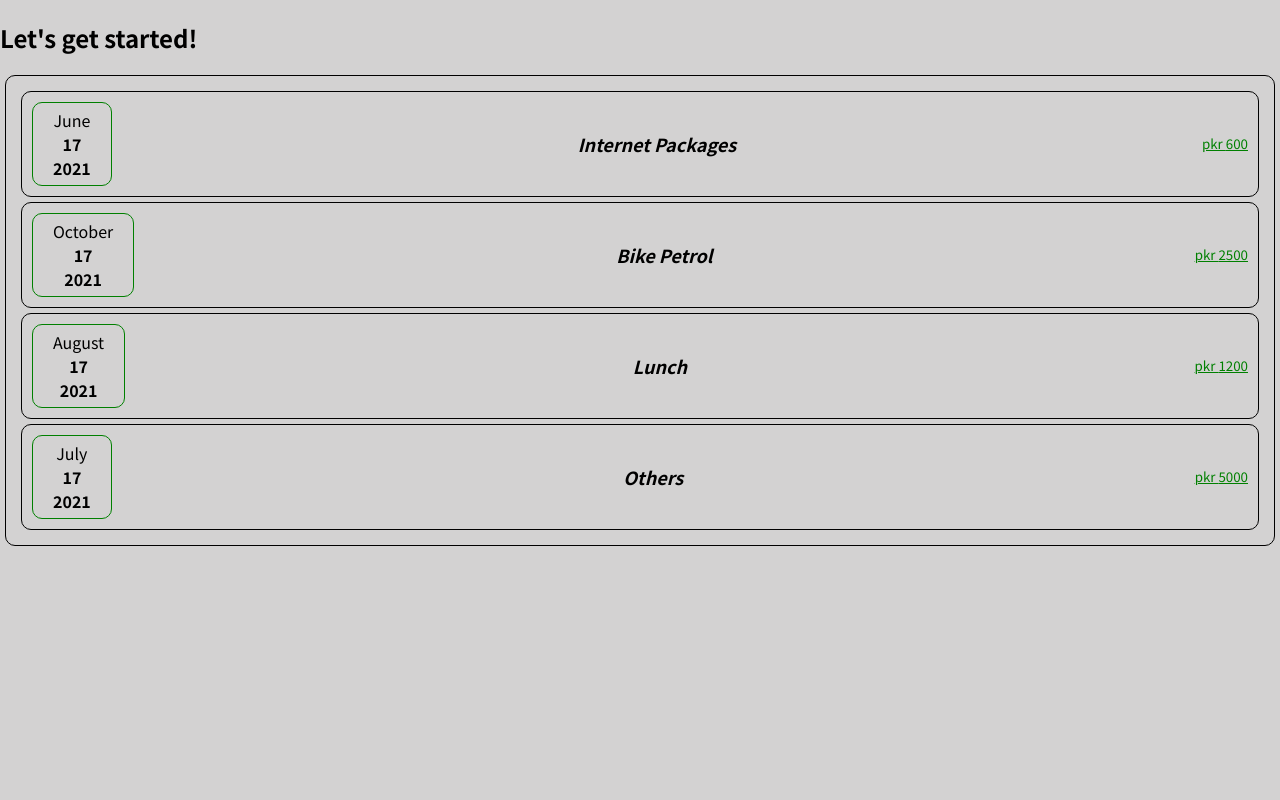
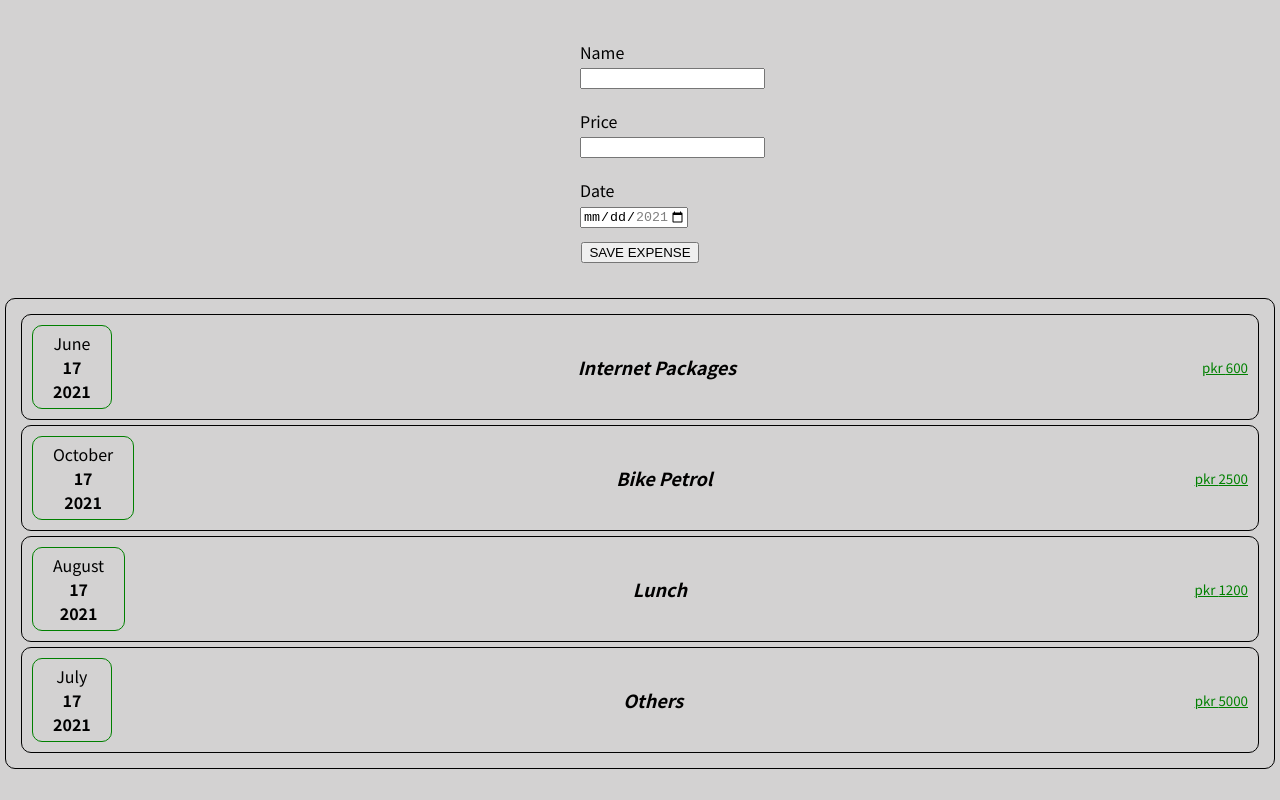
Before and after one commit to asdbukhari/expense-tracking, a React (Create React App) app: page / in a window 1280 px wide. Built offline with nearby package versions, Linux system fonts and the light colour scheme.

Commit message:
lifting state up

```diff
--- a/src/App.js
+++ b/src/App.js
@@ -1,4 +1,5 @@
-import Expenses from "./components/expense/Expenses";
+import Expenses from "./components/Expense/Expenses";
+import GenerateExpense from "./components/NewExpense/GenerateExpense";
 
 function App() {
   const expenses = [
@@ -9,28 +10,33 @@ function App() {
       date: new Date(2021, 5, 17),
     },
     {
-      id: "e1",
+      id: "e2",
       title: "Bike Petrol",
       price: 2500,
       date: new Date(2021, 9, 17),
     },
     {
-      id: "e1",
+      id: "e3",
       title: "Lunch",
       price: 1200,
       date: new Date(2021, 7, 17),
     },
     {
-      id: "e1",
+      id: "e4",
       title: "Others",
       price: 5000,
       date: new Date(2021, 6, 17),
     },
   ];
 
+  const saveExpenseDate = (expense) => {
+    console.log("data");
+    console.log(expense);
+  };
+
   return (
     <>
-      <h2>Let's get started!</h2>
+      <GenerateExpense onSaveExpenseDate={saveExpenseDate} />
       <Expenses data={expenses} />
     </>
   );
--- a/src/components/expense/ExpenseDate/index.js
+++ b/src/components/Expense/ExpenseDate/index.js
@@ -1,7 +1,6 @@
 import "./expenseDate.css";
 
 const ExpenseDate = (props) => {
-  console.log(props);
   const month = props.date.toLocaleDateString("en-US", { month: "long" });
   const day = props.date.toLocaleDateString("en-US", { day: "2-digit" });
   const year = props.date.getFullYear();
--- a/src/components/expense/Expenses/index.js
+++ b/src/components/Expense/Expenses/index.js
@@ -7,7 +7,7 @@ const Expenses = (props) => {
     <>
       <Card>
         {expenses.map((expense) => {
-          return <ExpenseItem expenseItem={expense} />;
+          return <ExpenseItem key={expense.id} expenseItem={expense} />;
         })}
       </Card>
     </>
--- /dev/null
+++ b/src/components/NewExpense/ExpenseForm/expense_form.module.css
@@ -0,0 +1,12 @@
+.expense_form {
+  display: flex;
+  align-items: center;
+  justify-content: center;
+  flex-direction: column;
+  width: 100%;
+  padding: 30px;
+}
+.form_control {
+  width: 120px;
+  margin: 10px;
+}
--- /dev/null
+++ b/src/components/NewExpense/ExpenseForm/index.js
@@ -0,0 +1,82 @@
+import styles from "./expense_form.module.css";
+import React, { useState } from "react";
+
+const ExpenseForm = (props) => {
+  const [name, setName] = useState("");
+  const [price, setPrice] = useState("");
+  const [date, setDate] = useState("");
+
+  const inputNameHandler = (e) => {
+    setName(e.target.value);
+  };
+
+  const inputPriceHandler = (e) => {
+    setPrice(e.target.value);
+  };
+
+  const inputDateHandler = (e) => {
+    setDate(e.target.value);
+  };
+
+  const formSubmitHandler = (e) => {
+    e.preventDefault();
+    const expenseDate = {
+      name,
+      price,
+      date,
+    };
+    props.onGenerateData(expenseDate);
+
+    setName("");
+    setPrice("");
+    setDate("");
+  };
+
+  return (
+    <>
+      <form onSubmit={formSubmitHandler} className={styles.expense_form}>
+        <div className={styles.form_control}>
+          <label htmlFor="name">Name</label>
+          <input
+            id="name"
+            name="name"
+            type="text"
+            maxLength="10"
+            value={name}
+            onChange={inputNameHandler}
+          />
+        </div>
+        <div className={styles.form_control}>
+          <label htmlFor="price">Price</label>
+          <input
+            id="price"
+            name="price"
+            type="number"
+            min="10"
+            step="1"
+            value={price}
+            onChange={inputPriceHandler}
+          />
+        </div>
+        <div className={styles.form_control}>
+          <label htmlFor="date">Date</label>
+          <input
+            id="date"
+            name="date"
+            type="date"
+            min="2021-08-01"
+            max="2021-12-30"
+            value={date}
+            onChange={inputDateHandler}
+          />
+        </div>
+
+        <div className={styles.form_control_button}>
+          <input type="submit" value="SAVE EXPENSE" />
+        </div>
+      </form>
+    </>
+  );
+};
+
+export default ExpenseForm;
--- /dev/null
+++ b/src/components/NewExpense/GenerateExpense/index.js
@@ -0,0 +1,16 @@
+import React from "react";
+import ExpenseForm from "../ExpenseForm";
+
+const GenerateExpense = (props) => {
+  const dataGeneratedHandler = (expenseData) => {
+    const expense = {
+      ...expenseData,
+      id: Math.random().toString(),
+    };
+    props.onSaveExpenseDate(expense);
+  };
+
+  return <ExpenseForm onGenerateData={dataGeneratedHandler} />;
+};
+
+export default GenerateExpense;
```
Also changed, not shown: src/components/Expense/ExpenseDate/expenseDate.css (renamed from src/components/expense/ExpenseDate/expenseDate.css), src/components/Expense/ExpenseItem/expenseItem.css (renamed from src/components/expense/ExpenseItem/expenseItem.css), src/components/Expense/ExpenseItem/index.js (renamed from src/components/expense/ExpenseItem/index.js), src/components/NewExpense/GenerateExpense/generate_expense.module.css (added), 1 other file (tests, documents, lock files or other folders).
